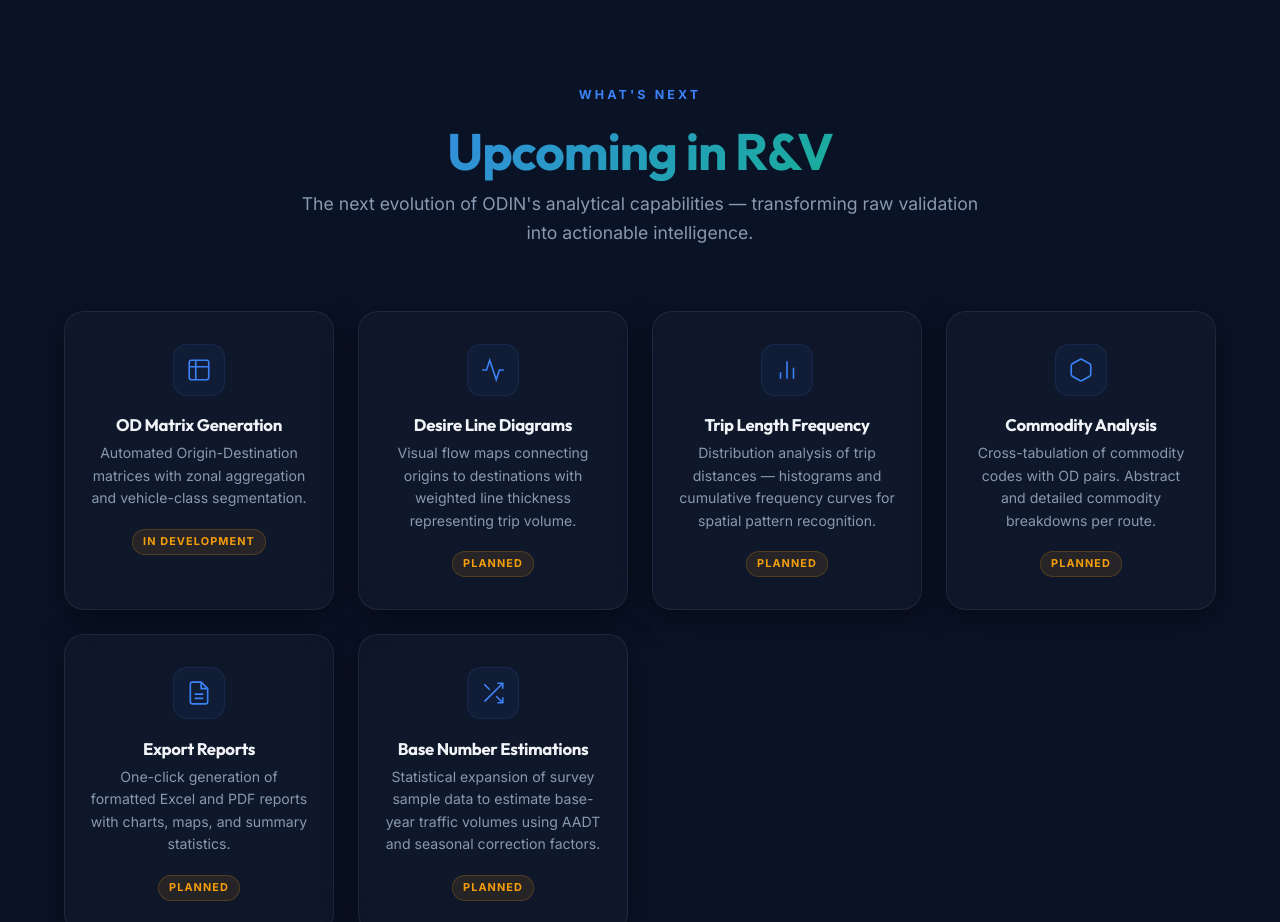
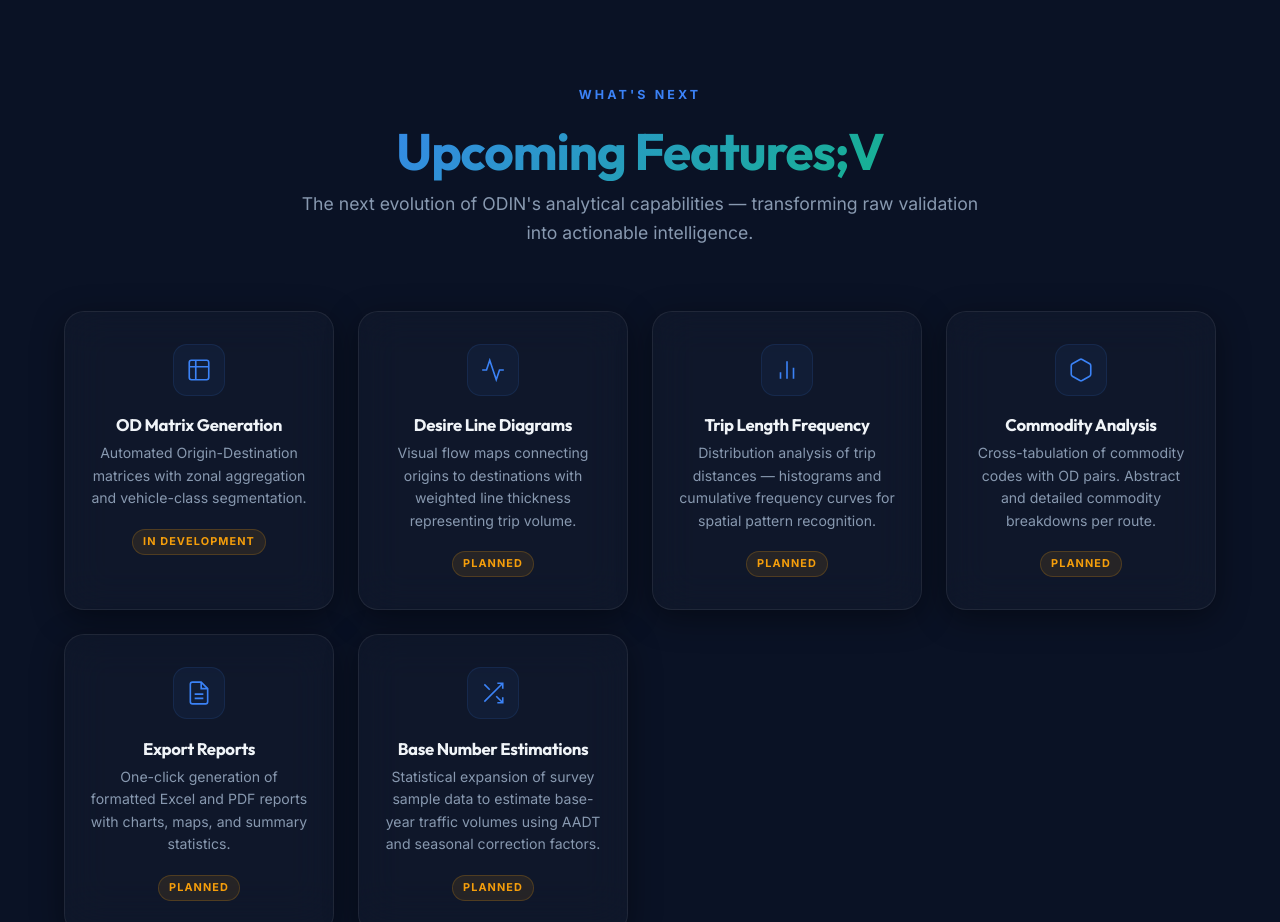
Before and after one commit to iamsankar999/ODIN-website, a plain HTML site: page index.html in a window 1280 px wide. Shown: the part 3900-4822 px from the top of the page. Drawn offline with Linux system fonts and the light colour scheme.

Commit message:
Update index.html

```diff
--- a/index.html
+++ b/index.html
@@ -257,7 +257,7 @@
             <div class="container">
                 <div class="section-header reveal">
                     <span class="section-eyebrow">What's Next</span>
-                    <h2>Upcoming in R&amp;V</h2>
+                    <h2>Upcoming Features;V</h2>
                     <p>The next evolution of ODIN's analytical capabilities — transforming raw validation into
                         actionable intelligence.</p>
                 </div>
```
